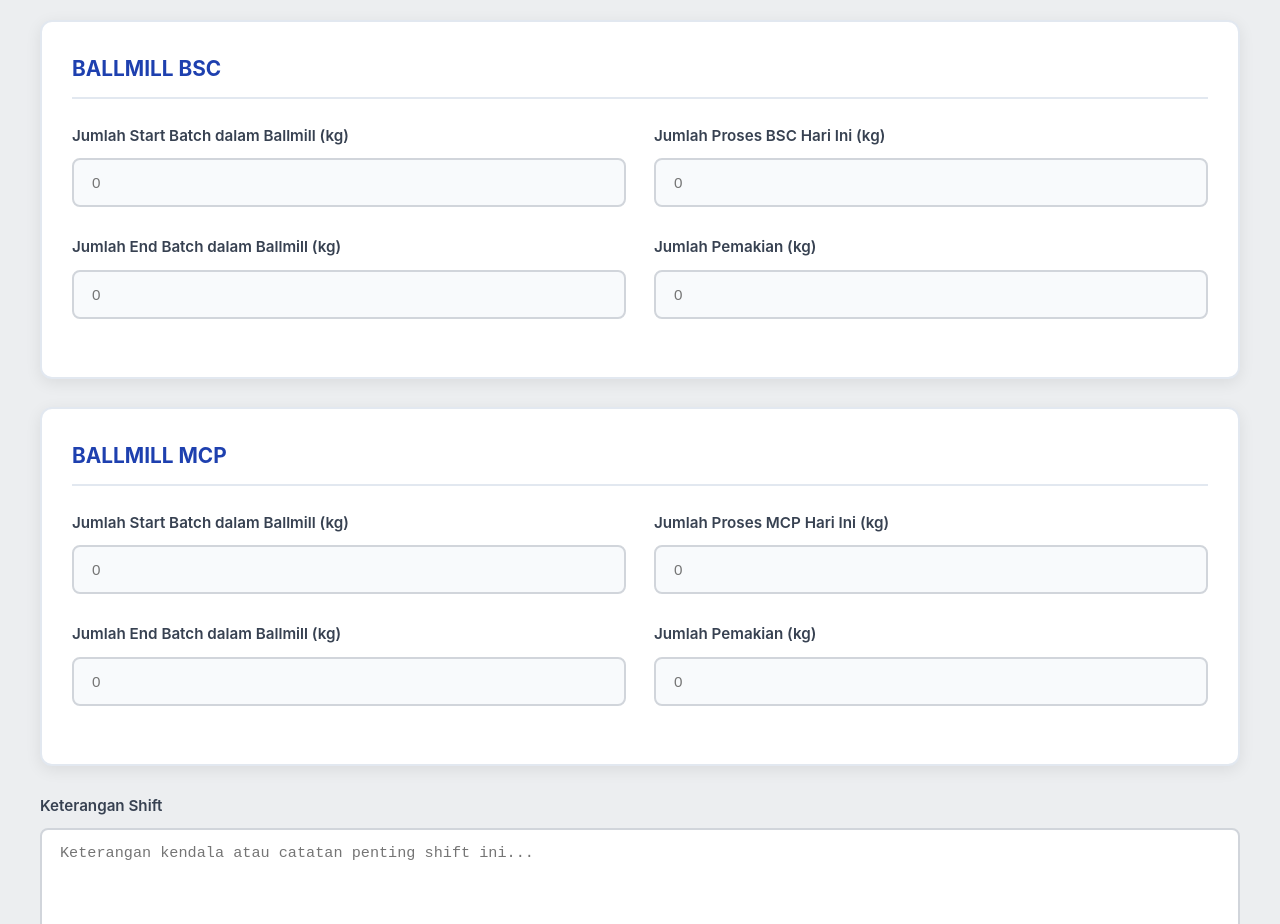
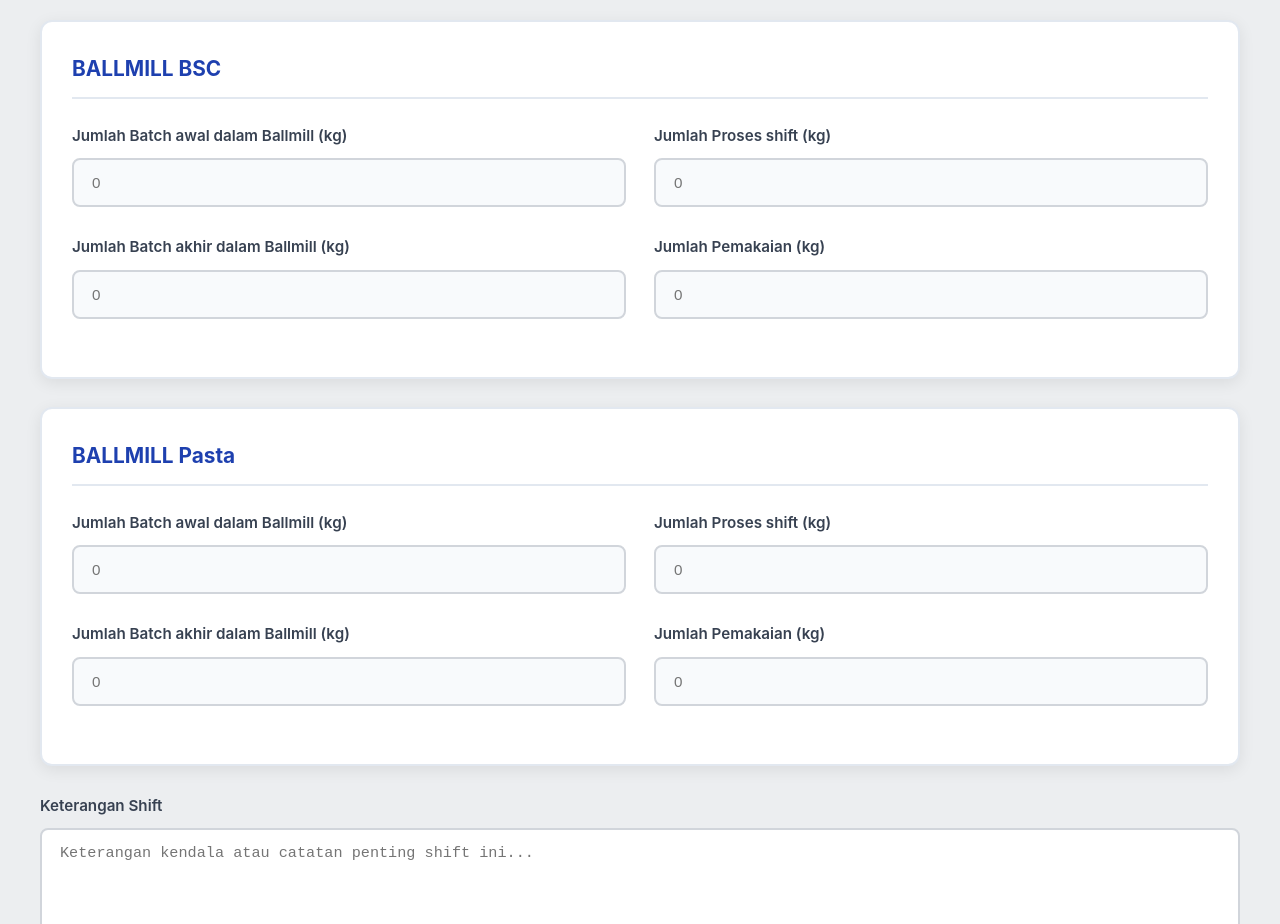
Before and after one commit to revanataruk/QC-Progresive-Report-Design, a plain HTML site: page index.html in a window 1280 px wide. Shown: the part 900-1824 px from the top of the page. Drawn offline with Linux system fonts and the light colour scheme.

Commit message:
update naming

```diff
--- a/index.html
+++ b/index.html
@@ -3,7 +3,7 @@
 <head>
     <meta charset="UTF-8">
     <meta name="viewport" content="width=device-width, initial-scale=1.0">
-    <title>Laporan Memasak Kream - Quality Control</title>
+    <title>QC Progresive Report Web Design</title>
     <link rel="stylesheet" href="style.css">
     </style>
 </head>
@@ -58,47 +58,47 @@
                     <h3>BALLMILL BSC</h3>
                     <div class="form-grid">
                         <div class="form-group">
-                            <label>Jumlah Start Batch dalam Ballmill (kg)</label>
+                            <label>Jumlah Batch awal dalam Ballmill (kg)</label>
                             <input type="number" name="start_batch_bsc" step="0.1" placeholder="0" required>
                         </div>
 
                         <div class="form-group">
-                            <label>Jumlah Proses BSC Hari Ini (kg)</label>
+                            <label>Jumlah Proses shift (kg)</label>
                             <input type="number" name="proses_bsc" step="0.1" placeholder="0" required>
                         </div>
 
                         <div class="form-group">
-                            <label>Jumlah End Batch dalam Ballmill (kg)</label>
+                            <label>Jumlah Batch akhir dalam Ballmill (kg)</label>
                             <input type="number" name="end_batch_bsc" step="0.1" placeholder="0" required>
                         </div>
 
                         <div class="form-group">
-                            <label>Jumlah Pemakian (kg)</label>
+                            <label>Jumlah Pemakaian (kg)</label>
                             <input type="number" name="usage_bsc" step="0.1" placeholder="0" required>
                         </div>
                     </div>
                 </div>
 
                 <div class="batch-section">
-                    <h3>BALLMILL MCP</h3>
+                    <h3>BALLMILL Pasta</h3>
                     <div class="form-grid">
                         <div class="form-group">
-                            <label>Jumlah Start Batch dalam Ballmill (kg)</label>
+                            <label>Jumlah Batch awal dalam Ballmill (kg)</label>
                             <input type="number" name="start_batch_mcp" step="0.1" placeholder="0" required>
                         </div>
 
                         <div class="form-group">
-                            <label>Jumlah Proses MCP Hari Ini (kg)</label>
+                            <label>Jumlah Proses shift (kg)</label>
                             <input type="number" name="proses_mcp" step="0.1" placeholder="0" required>
                         </div>
 
                         <div class="form-group">
-                            <label>Jumlah End Batch dalam Ballmill (kg)</label>
+                            <label>Jumlah Batch akhir dalam Ballmill (kg)</label>
                             <input type="number" name="end_batch_mcp" step="0.1" placeholder="0" required>
                         </div>
 
                         <div class="form-group">
-                            <label>Jumlah Pemakian (kg)</label>
+                            <label>Jumlah Pemakaian (kg)</label>
                             <input type="number" name="usage_mcp" step="0.1" placeholder="0" required>
                         </div>
                     </div>
@@ -160,47 +160,47 @@
                     <h3>BALLMILL BSC</h3>
                     <div class="form-grid">
                         <div class="form-group">
-                            <label>Jumlah Start Batch dalam Ballmill (kg)</label>
+                            <label>Jumlah Batch awal dalam Ballmill (kg)</label>
                             <input type="number" name="start_batch_bsc" step="0.1" placeholder="0" required>
                         </div>
 
                         <div class="form-group">
-                            <label>Jumlah Proses BSC Hari Ini (kg)</label>
+                            <label>Jumlah Proses shift (kg)</label>
                             <input type="number" name="proses_bsc" step="0.1" placeholder="0" required>
                         </div>
 
                         <div class="form-group">
-                            <label>Jumlah End Batch dalam Ballmill (kg)</label>
+                            <label>Jumlah Batch akhir dalam Ballmill (kg)</label>
                             <input type="number" name="end_batch_bsc" step="0.1" placeholder="0" required>
                         </div>
 
                         <div class="form-group">
-                            <label>Jumlah Pemakian (kg)</label>
+                            <label>Jumlah Pemakaian (kg)</label>
                             <input type="number" name="usage_bsc" step="0.1" placeholder="0" required>
                         </div>
                     </div>
                 </div>
 
                 <div class="batch-section">
-                    <h3>BALLMILL MCP</h3>
+                    <h3>BALLMILL Pasta</h3>
                     <div class="form-grid">
                         <div class="form-group">
-                            <label>Jumlah Start Batch dalam Ballmill (kg)</label>
+                            <label>Jumlah Batch awal dalam Ballmill (kg)</label>
                             <input type="number" name="start_batch_mcp" step="0.1" placeholder="0" required>
                         </div>
 
                         <div class="form-group">
-                            <label>Jumlah Proses MCP Hari Ini (kg)</label>
+                            <label>Jumlah Proses shift (kg)</label>
                             <input type="number" name="proses_mcp" step="0.1" placeholder="0" required>
                         </div>
 
                         <div class="form-group">
-                            <label>Jumlah End Batch dalam Ballmill (kg)</label>
+                            <label>Jumlah Batch akhir dalam Ballmill (kg)</label>
                             <input type="number" name="end_batch_mcp" step="0.1" placeholder="0" required>
                         </div>
 
                         <div class="form-group">
-                            <label>Jumlah Pemakian (kg)</label>
+                            <label>Jumlah Pemakaian (kg)</label>
                             <input type="number" name="usage_mcp" step="0.1" placeholder="0" required>
                         </div>
                     </div>
@@ -259,47 +259,47 @@
                     <h3>BALLMILL BSC</h3>
                     <div class="form-grid">
                         <div class="form-group">
-                            <label>Jumlah Start Batch dalam Ballmill (kg)</label>
+                            <label>Jumlah Batch awal dalam Ballmill (kg)</label>
                             <input type="number" name="start_batch_bsc" step="0.1" placeholder="0" required>
                         </div>
 
                         <div class="form-group">
-                            <label>Jumlah Proses BSC Hari Ini (kg)</label>
+                            <label>Jumlah Proses shift (kg)</label>
                             <input type="number" name="proses_bsc" step="0.1" placeholder="0" required>
                         </div>
 
                         <div class="form-group">
-                            <label>Jumlah End Batch dalam Ballmill (kg)</label>
+                            <label>Jumlah Batch akhir dalam Ballmill (kg)</label>
                             <input type="number" name="end_batch_bsc" step="0.1" placeholder="0" required>
                         </div>
 
                         <div class="form-group">
-                            <label>Jumlah Pemakian (kg)</label>
+                            <label>Jumlah Pemakaian (kg)</label>
                             <input type="number" name="usage_bsc" step="0.1" placeholder="0" required>
                         </div>
                     </div>
                 </div>
 
                 <div class="batch-section">
-                    <h3>BALLMILL MCP</h3>
+                    <h3>BALLMILL Pasta</h3>
                     <div class="form-grid">
                         <div class="form-group">
-                            <label>Jumlah Start Batch dalam Ballmill (kg)</label>
+                            <label>Jumlah Batch awal dalam Ballmill (kg)</label>
                             <input type="number" name="start_batch_mcp" step="0.1" placeholder="0" required>
                         </div>
 
                         <div class="form-group">
-                            <label>Jumlah Proses MCP Hari Ini (kg)</label>
+                            <label>Jumlah Proses shift (kg)</label>
                             <input type="number" name="proses_mcp" step="0.1" placeholder="0" required>
                         </div>
 
                         <div class="form-group">
-                            <label>Jumlah End Batch dalam Ballmill (kg)</label>
+                            <label>Jumlah Batch akhir dalam Ballmill (kg)</label>
                             <input type="number" name="end_batch_mcp" step="0.1" placeholder="0" required>
                         </div>
 
                         <div class="form-group">
-                            <label>Jumlah Pemakian (kg)</label>
+                            <label>Jumlah Pemakaian (kg)</label>
                             <input type="number" name="usage_mcp" step="0.1" placeholder="0" required>
                         </div>
                     </div>
```
